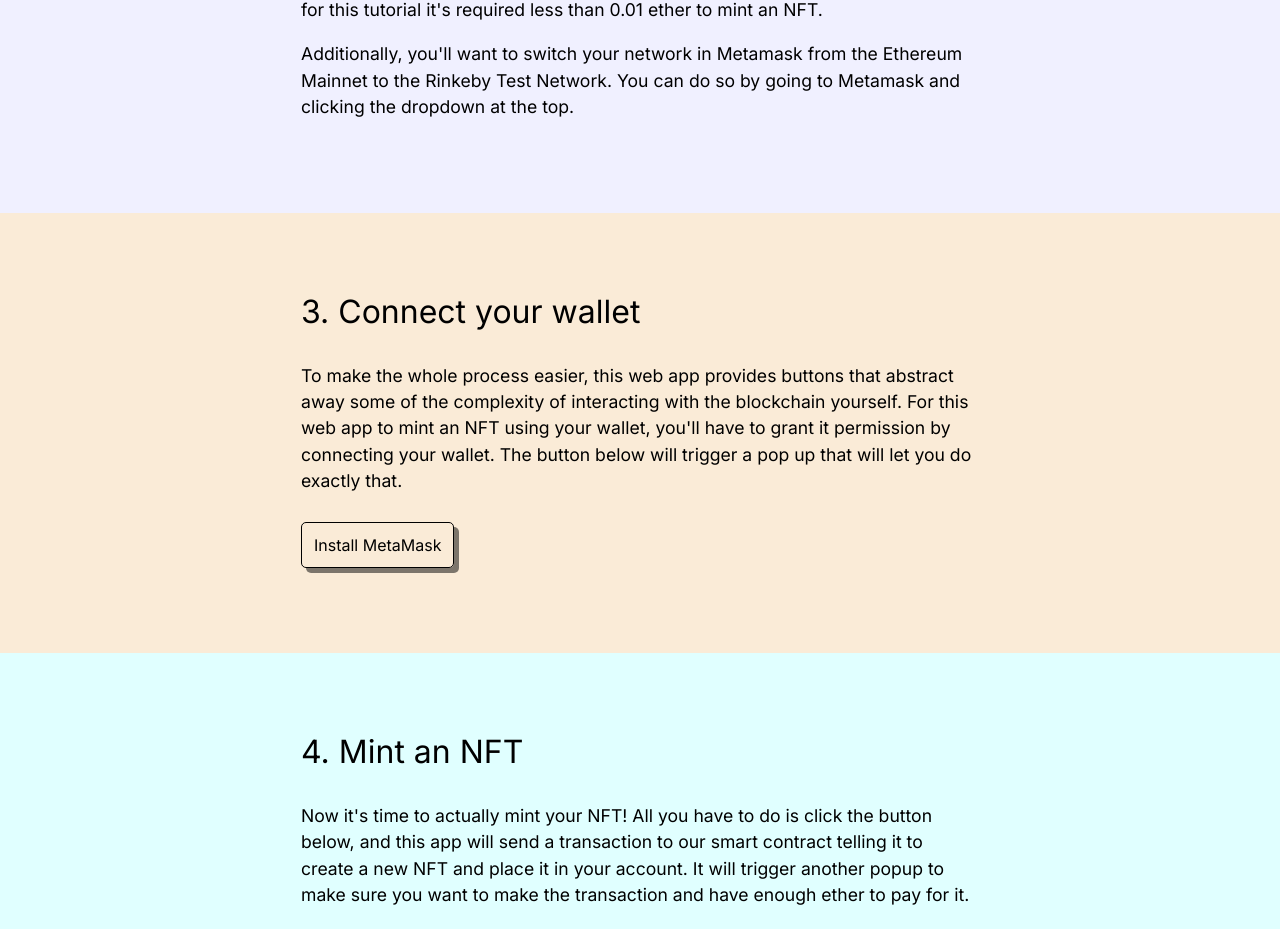
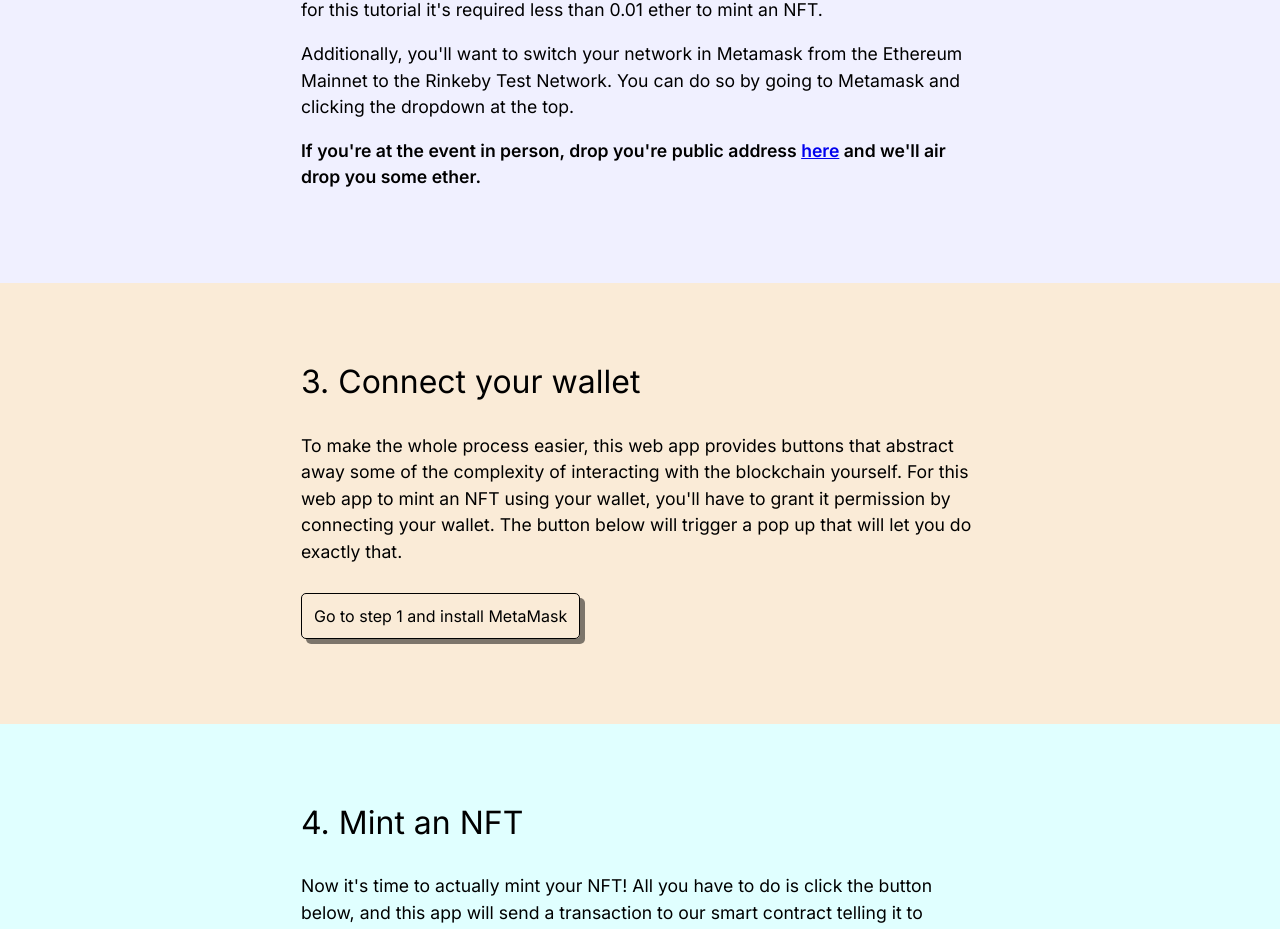
Before and after one commit to IlliniBlockchain/nft-mint, a Next.js app in the folder frontend/: page / in a window 1280 px wide. Shown: the part 2131-3060 px from the top of the page. Built offline with nearby package versions, Linux system fonts and the light colour scheme.

Commit message:
Add air drop form link

```diff
--- a/frontend/pages/index.js
+++ b/frontend/pages/index.js
@@ -204,6 +204,10 @@ export default function Home() {
           the Rinkeby Test Network. You can do so by going to Metamask and clicking the dropdown at the
           top.
         </p>
+        <p className={utilStyles.bold}>
+          If you're at the event in person, drop you're public address <a href="https://docs.google.com/forms/d/e/1FAIpQLSf5FDQLbP-0saEyaRqE7uq5taF_CQQn_KITPQWt_BdYT1N7Ug/viewform" target="_blank">here</a> and we'll air drop you
+          some ether.
+        </p>
       </Section>
 
       <Section className={utilStyles.bgOrange}>
@@ -227,7 +231,7 @@ export default function Home() {
             ?
             (pendingConnect ? "Pending" : "Connect wallet")
             :
-            "Install MetaMask"
+            "Go to step 1 and install MetaMask"
             )
           }
         </button>
--- a/frontend/styles/utils.module.css
+++ b/frontend/styles/utils.module.css
@@ -1,3 +1,7 @@
+
+.bold {
+  font-weight: bold;
+}
 
 .section {
   padding: 75px;
```
